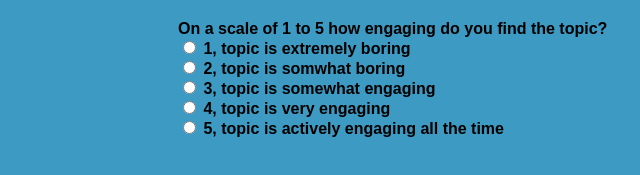
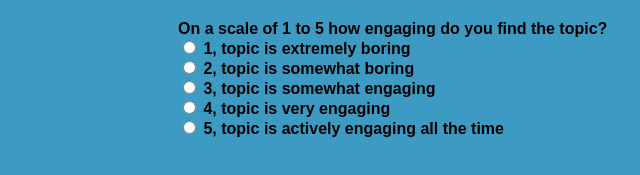
Before and after one commit to asherkings/quiz-prototype, a plain HTML site: page index.html in a window 1280 px wide. Shown: the top 175 px of the page, 472-1112 px from the left. Drawn offline with Linux system fonts and the light colour scheme.

Commit message:
Update index.html

```diff
--- a/index.html
+++ b/index.html
@@ -27,7 +27,7 @@
         <input type="radio" id="q2a" name="question2" value=" Topic is extremely boring">
         <label for="q2a">1, topic is extremely boring</label><br>
         <input type="radio" id="q2b" name="question2" value=" Topic is somwhat boring">
-        <label for="q2b">2, topic is somwhat boring</label><br>
+        <label for="q2b">2, topic is somewhat boring</label><br>
         <input type="radio" id="q2c" name="question2" value=" Topic is somewhat engaging">
         <label for="q2c">3, topic is somewhat engaging</label><br>
         <input type="radio" id="q2d" name="question2" value=" Topic is very engaging">
```
